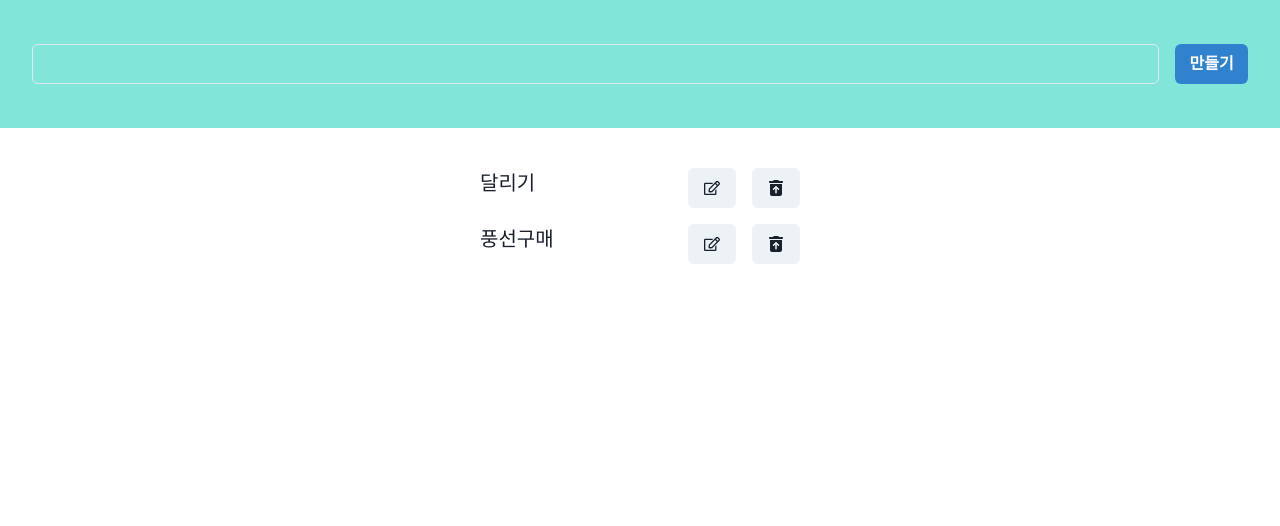
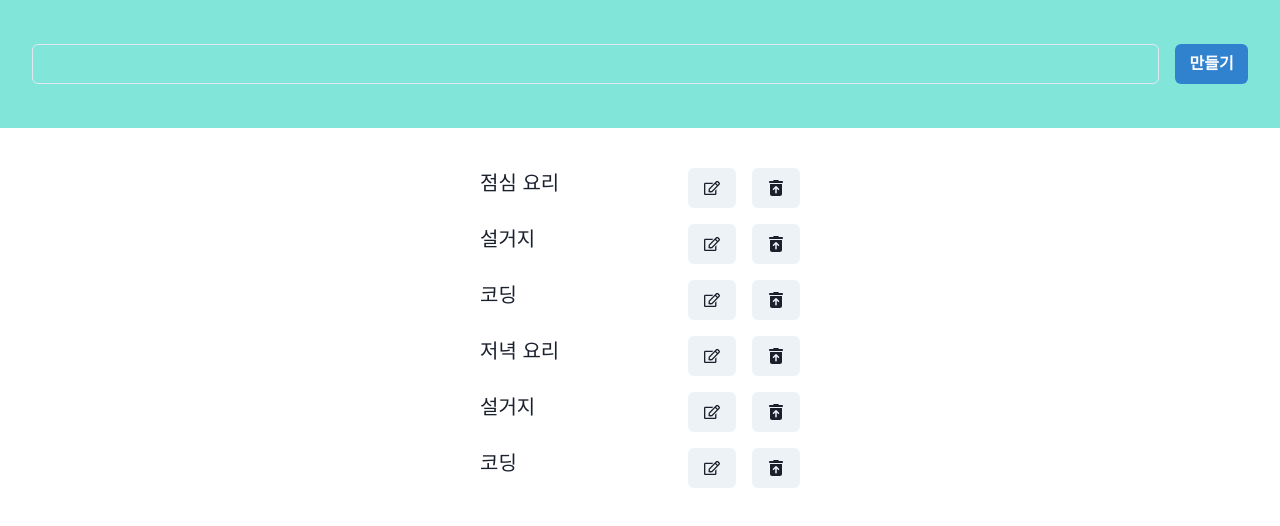
Before and after one commit to min8802/To-DO-LIST, a React (Vite) app: page / in a window 1280 px wide. Shown: the top 526 px of the page. Built offline with nearby package versions, Linux system fonts and the light colour scheme.

Commit message:
sampleData edit

```diff
--- a/src/App.tsx
+++ b/src/App.tsx
@@ -7,12 +7,32 @@ import TodoList from "./components/TodoList";
 const sampleData: ITodo[] = [
   {
       id: 1,
-      content: "달리기",
+      content: "점심 요리",
       isDone: false,
   },
   {
       id: 2,
-      content: "풍선구매",
+      content: "설거지",
+      isDone: false,
+  },
+  {
+      id: 3,
+      content: "코딩",
+      isDone: false,
+  },
+  {
+      id: 4,
+      content: "저녁 요리",
+      isDone: false,
+  },
+  {
+      id: 5,
+      content: "설거지",
+      isDone: false,
+  },
+  {
+      id: 6,
+      content: "코딩",
       isDone: false,
   },
 ];
```
